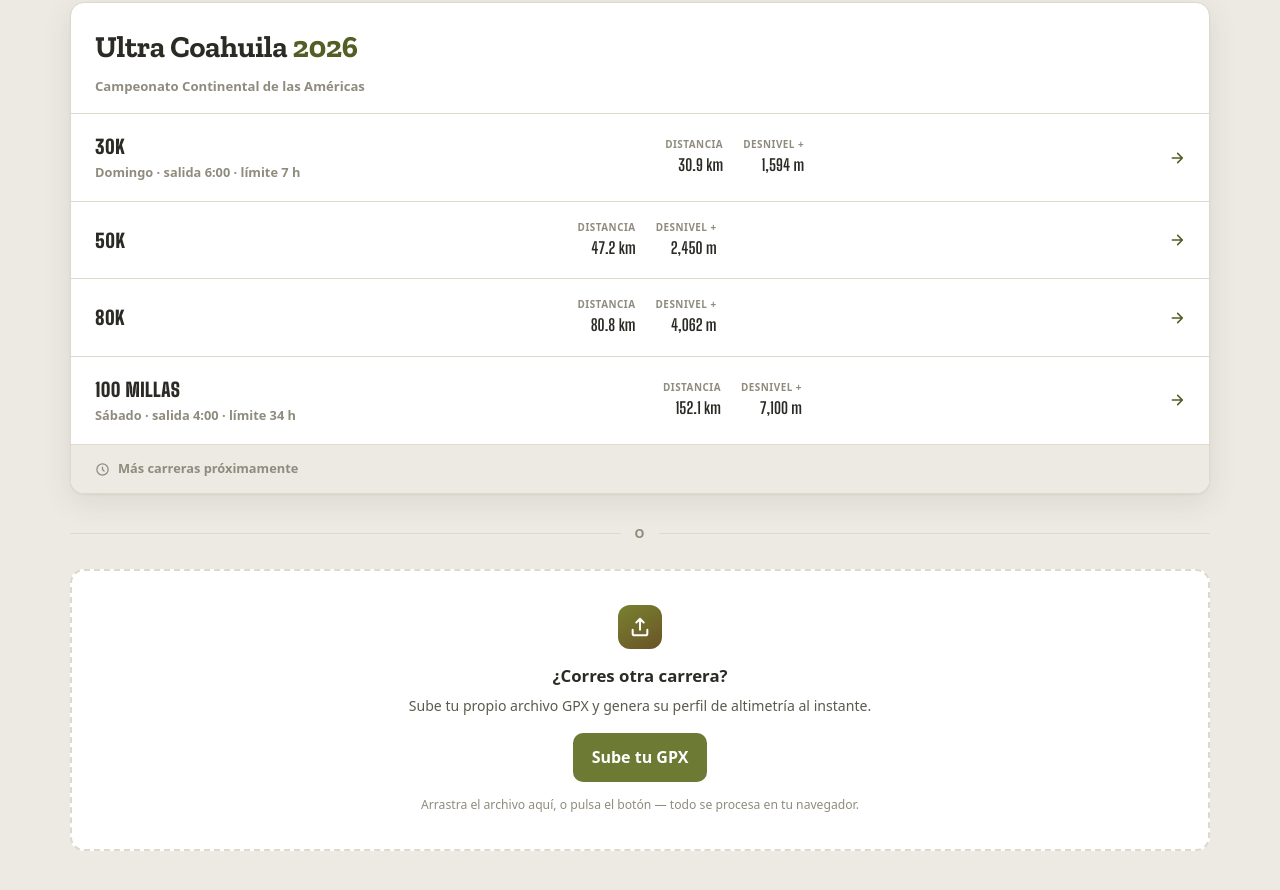
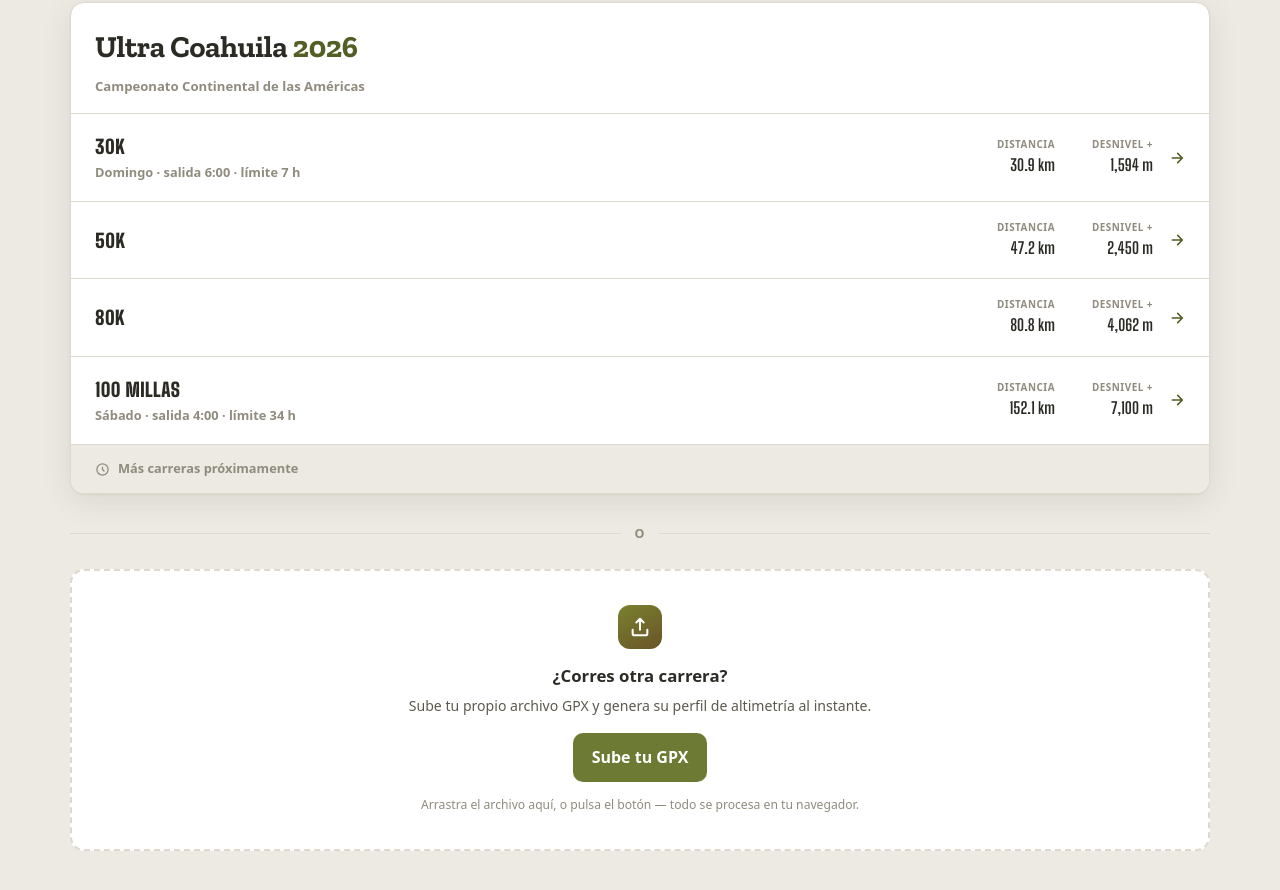
Before and after one commit to LukoCastillo/altimetria-gpx, a plain HTML site: page index.html in a window 1280 px wide. Shown: the part 920-1810 px from the top of the page. Drawn offline with nearby package versions, Linux system fonts and the light colour scheme.

Commit message:
fix design details

```diff
--- a/index.html
+++ b/index.html
@@ -147,14 +147,14 @@
   }
   .dist-btn:hover { background: color-mix(in srgb, var(--accent) 7%, transparent); }
   .dist-btn:focus-visible { outline: 2px solid var(--accent); outline-offset: -2px; }
-  .d-main { display: flex; flex-direction: column; gap: 2px; }
+  .d-main { display: flex; flex-direction: column; gap: 2px; flex: 1 1 auto; min-width: 0; }
   .d-name {
     font-family: var(--font-cond); font-weight: 800; font-size: 1.2rem;
     text-transform: uppercase; letter-spacing: .02em; color: var(--ink);
   }
   .d-sub { font-size: .8rem; color: var(--ink-mute); }
-  .d-stats { display: flex; gap: 20px; }
-  .d-stat { text-align: right; }
+  .d-stats { display: flex; gap: 24px; flex: none; }
+  .d-stat { text-align: right; min-width: 74px; }
   .d-stat .k { font-size: .62rem; text-transform: uppercase; letter-spacing: .05em; color: var(--ink-mute); font-weight: 700; }
   .d-stat .v {
     font-family: var(--font-cond); font-weight: 700; font-size: 1rem;
```
